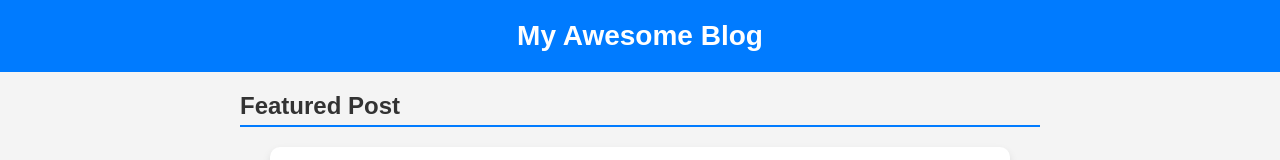
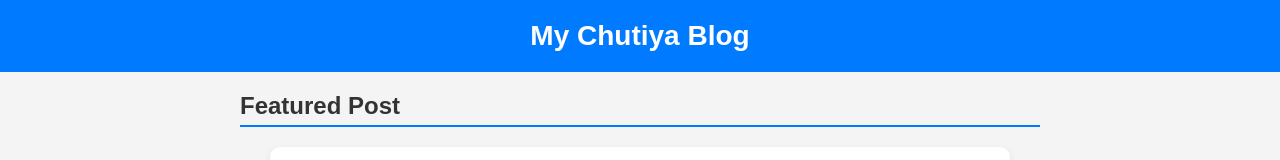
Before and after one commit to AayushG05/DevopsProj, a plain HTML site: page index.html in a window 1280 px wide. Shown: the top 160 px of the page. Drawn offline with Linux system fonts and the light colour scheme.

Commit message:
Updated header

```diff
--- a/index.html
+++ b/index.html
@@ -8,7 +8,7 @@
 </head>
 <body>
     <header>
-        My Awesome Blog
+        My Chutiya Blog
     </header>
     <section id="featured">
         <h2>Featured Post</h2>
```
